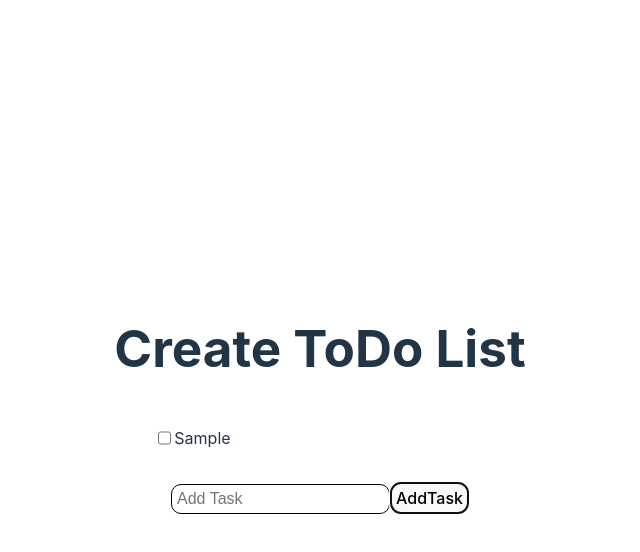
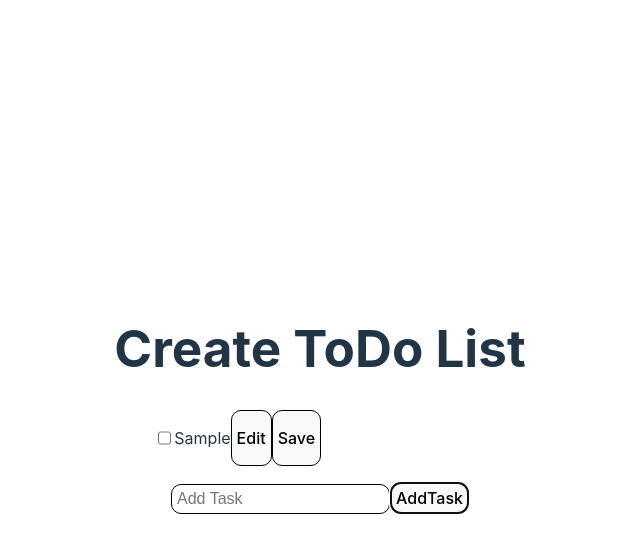
Before and after one commit to Yoojinjo/TodoList, a React (Vite) app: page / in a window 1280 px wide. Both pictures are taken after typing "Sample" into the empty fields and a click on the button "AddTask". Shown: the top 552 px of the page, without its empty margins (320-960 px from the left). Built offline with nearby package versions, Linux system fonts and the light colour scheme.

Commit message:
add edit and save buttons

```diff
--- a/src/List.jsx
+++ b/src/List.jsx
@@ -31,6 +31,9 @@ function List({ tasks, handleDelete }) {
 						checked={checked[task.id] || false}
 					/>
 					<p> {task.text}</p>
+					<button>Edit</button>
+					<button>Save</button>
+
 					{/* add delete button if checked box */}
 					{checked[task.id] && (
 						<button onClick={() => handleDelete(task.id)}>
```
